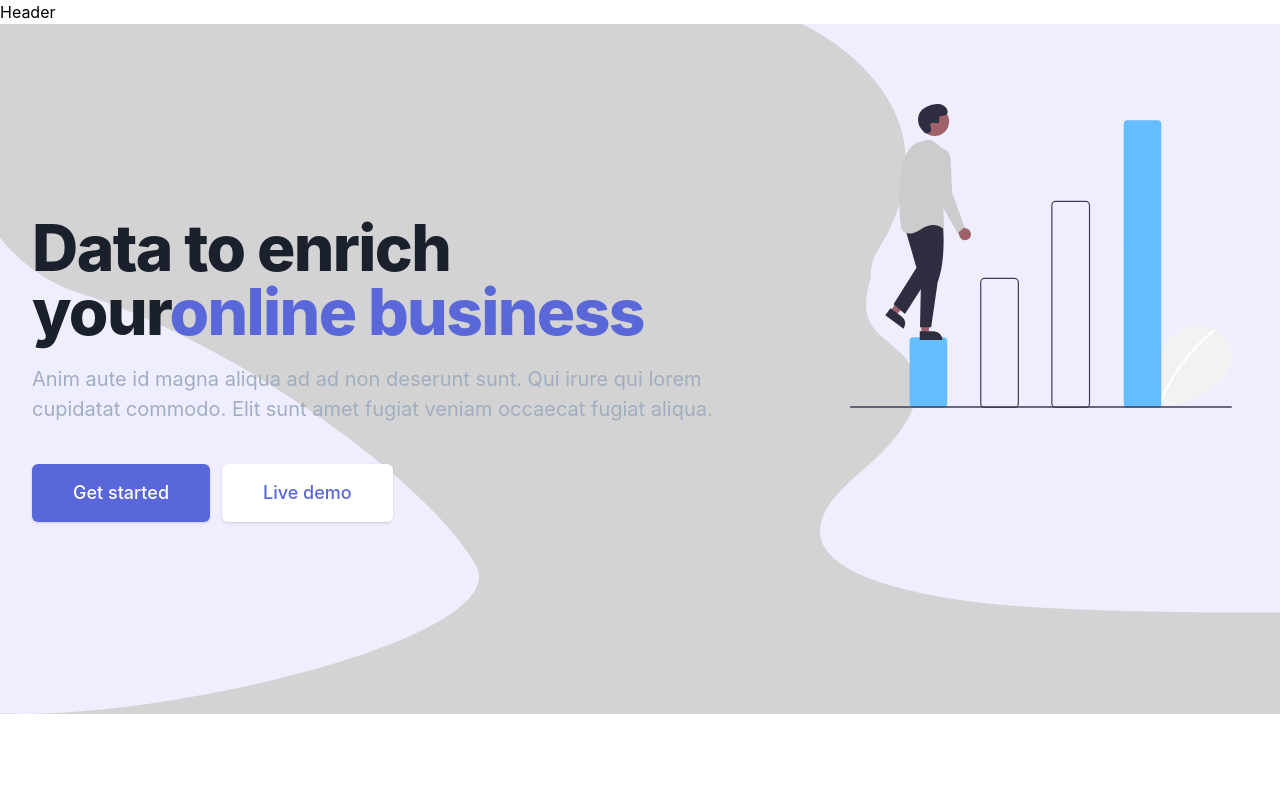
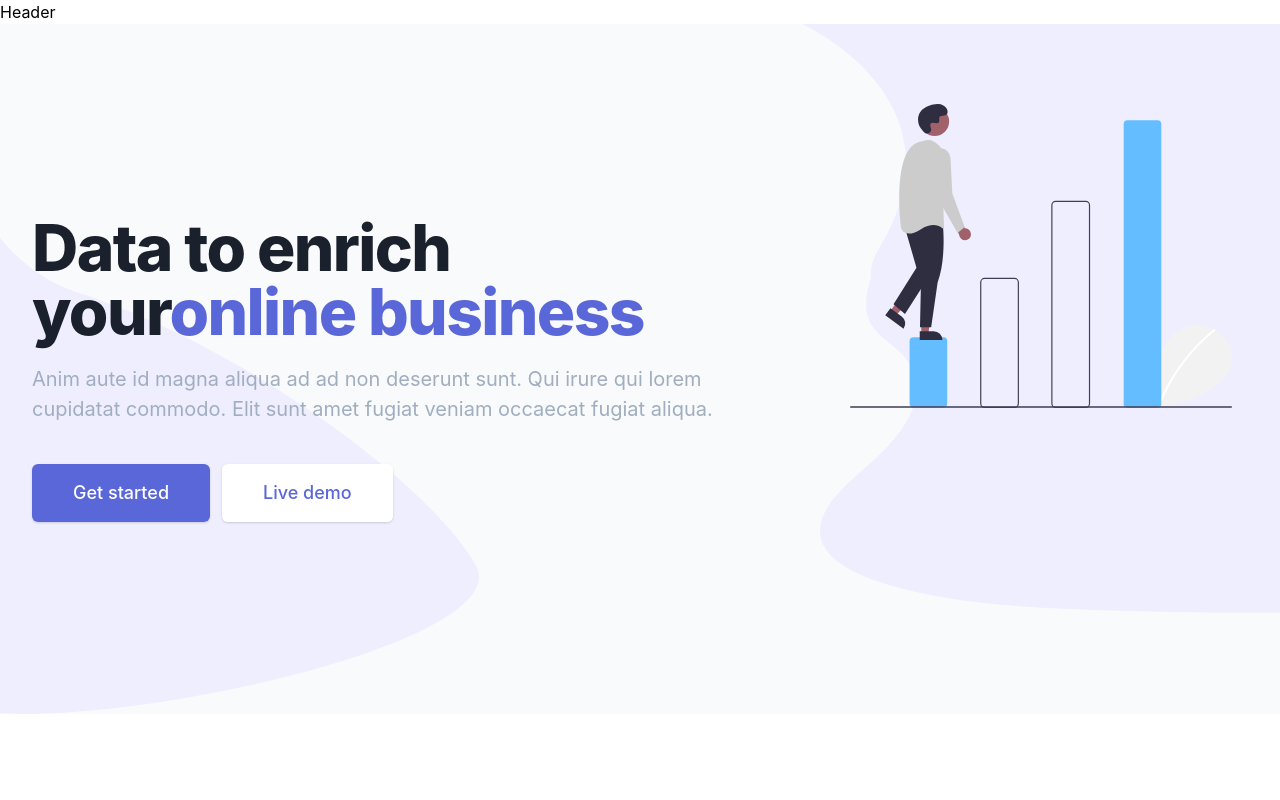
Before and after one commit to Saas-Starter-Kit/SAAS-Starter-Kit-Pro, a Next.js app: page / in a window 1280 px wide. Shown: the top 800 px of the page. Built offline with nearby package versions, Linux system fonts and the light colour scheme; what @tailwindcss/ui would draw is missing.

Commit message:
change background color

```diff
--- a/src/components/marketing/LandingPage/heroSection.js
+++ b/src/components/marketing/LandingPage/heroSection.js
@@ -3,7 +3,8 @@ import styled from 'styled-components';
 const Container = styled.div`
   display: grid;
   grid-template-columns: auto auto;
-  background-color: lightgray;
+  background-color: #f9fafb;
+  background-color: rgba(249, 250, 251, 1);
   background-image: url('/illustrations/blobSmall.svg');
   background-repeat: no-repeat;
   background-size: contain;
@@ -11,7 +12,8 @@ const Container = styled.div`
 `;
 
 const ImageContainer = styled.div`
-  background-color: lightgray;
+  background-color: #f9fafb;
+  background-color: rgba(249, 250, 251, 1);
   background-image: url('/illustrations/blobBig.svg');
   background-repeat: no-repeat;
   background-position: 0% 0%;
```
